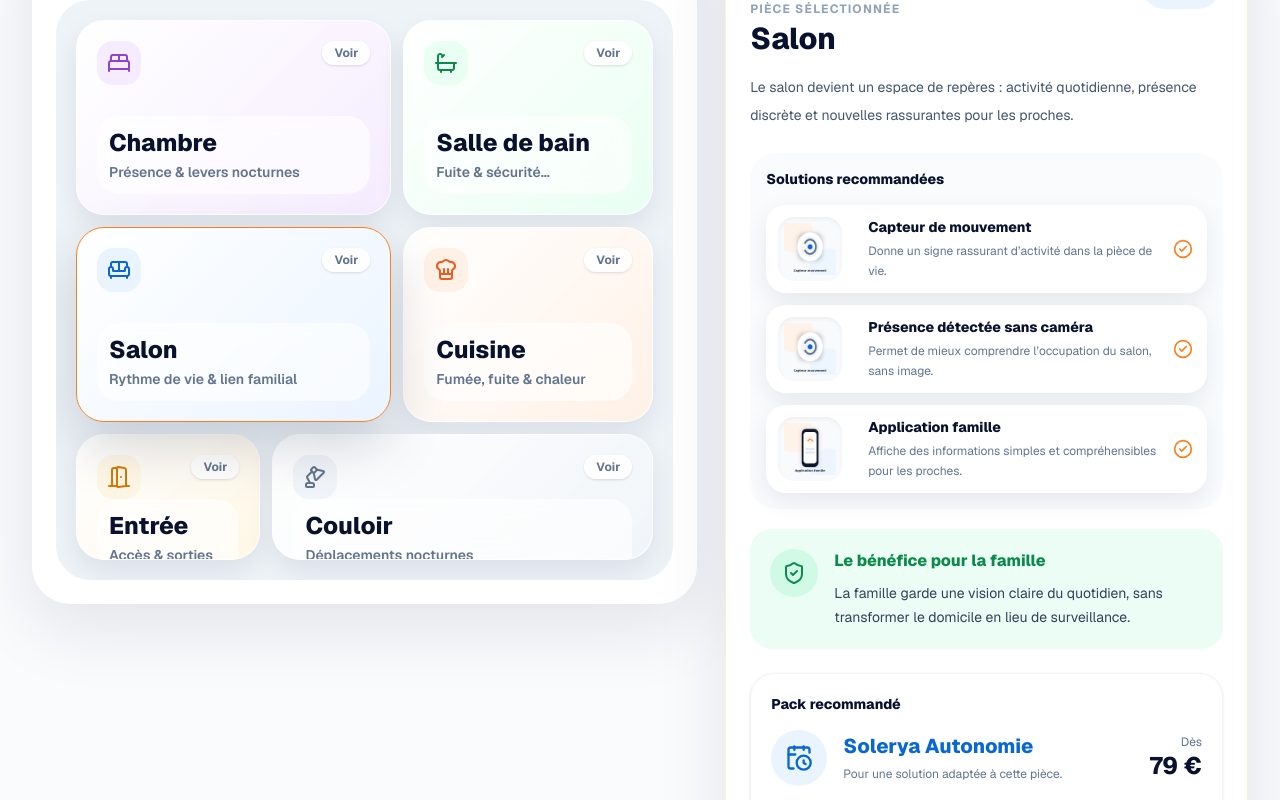
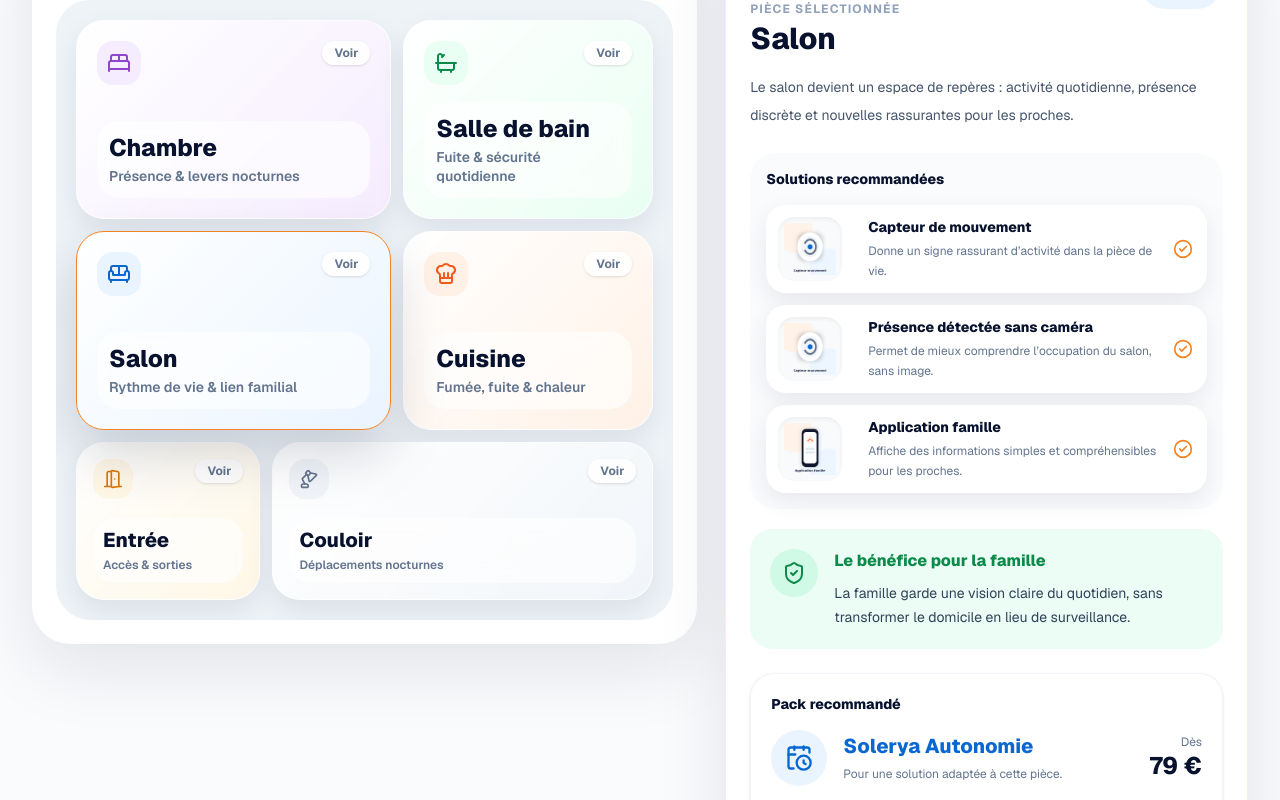
Before and after one commit to julien7paris/solerya, a Next.js app: page /familles in a window 1280 px wide. Shown: the part 544-1344 px from the top of the page. Built offline with nearby package versions, Linux system fonts and the light colour scheme.

Commit message:
Refonte premium du footer avec logo transparent

```diff
--- a/app/familles/page.tsx
+++ b/app/familles/page.tsx
@@ -237,7 +237,8 @@ export default function FamillesPage() {
           </h1>
 
           <p className="mx-auto mt-4 max-w-3xl text-base leading-7 text-slate-600 md:text-lg">
-            Découvrez comment Solerya rend chaque pièce plus rassurante, plus sûre et plus simple à vivre, sans caméra ni intrusion.
+            Découvrez comment Solerya rend chaque pièce plus rassurante, plus
+            sûre et plus simple à vivre, sans caméra ni intrusion.
           </p>
 
           <div className="mx-auto mt-6 grid max-w-3xl gap-3 rounded-[28px] bg-white p-3 shadow-[0_14px_45px_rgba(8,18,46,0.07)] sm:grid-cols-3">
@@ -277,17 +278,21 @@ export default function FamillesPage() {
             </div>
 
             <div className="relative mx-auto max-w-[760px] overflow-hidden rounded-[34px] bg-[#EEF3F8] p-4 md:p-5">
-              <div className="relative grid h-[500px] grid-cols-9 grid-rows-8 gap-3 md:h-[540px]">
+              <div className="relative grid h-[540px] grid-cols-9 grid-rows-[repeat(6,minmax(0,1fr))_1.25fr_1.25fr] gap-3 md:h-[580px]">
                 {rooms.map((room) => {
                   const Icon = room.icon;
                   const isActive = activeRoom.id === room.id;
+                  const isSmallRoom =
+                    room.id === "entree" || room.id === "couloir";
 
                   return (
                     <button
                       key={room.id}
                       type="button"
                       onClick={() => setActiveRoom(room)}
-                      className={`${room.area} group relative overflow-hidden rounded-[28px] border p-5 text-left transition duration-300 hover:-translate-y-1 ${
+                      className={`${room.area} group relative overflow-hidden rounded-[28px] border text-left transition duration-300 hover:-translate-y-1 ${
+                        isSmallRoom ? "p-4" : "p-5"
+                      } ${
                         isActive
                           ? "z-20 border-[#F58220] bg-white shadow-[0_24px_55px_rgba(8,18,46,0.17)]"
                           : "z-10 border-white/80 bg-white/90 shadow-[0_12px_28px_rgba(8,18,46,0.08)] hover:bg-white"
@@ -301,13 +306,17 @@ export default function FamillesPage() {
                       <div className="relative flex h-full flex-col justify-between">
                         <div className="flex items-start justify-between gap-3">
                           <div
-                            className="flex h-11 w-11 items-center justify-center rounded-2xl"
+                            className={`flex items-center justify-center rounded-2xl ${
+                              isSmallRoom ? "h-10 w-10" : "h-11 w-11"
+                            }`}
                             style={{
                               backgroundColor: room.soft,
                               color: room.color,
                             }}
                           >
-                            <Icon className="h-6 w-6" />
+                            <Icon
+                              className={isSmallRoom ? "h-5 w-5" : "h-6 w-6"}
+                            />
                           </div>
 
                           <span className="rounded-full bg-white/90 px-3 py-1 text-xs font-bold text-slate-500 shadow-sm">
@@ -315,11 +324,25 @@ export default function FamillesPage() {
                           </span>
                         </div>
 
-                        <div className="rounded-[22px] bg-white/60 p-3 backdrop-blur">
-                          <p className="truncate text-xl font-extrabold leading-tight md:text-2xl">
+                        <div
+                          className={`rounded-[22px] bg-white/60 backdrop-blur ${
+                            isSmallRoom ? "p-2.5" : "p-3"
+                          }`}
+                        >
+                          <p
+                            className={`truncate font-extrabold leading-tight ${
+                              isSmallRoom
+                                ? "text-lg md:text-xl"
+                                : "text-xl md:text-2xl"
+                            }`}
+                          >
                             {room.name}
                           </p>
-                          <p className="mt-1 line-clamp-1 text-xs font-semibold text-slate-500 md:text-sm">
+                          <p
+                            className={`mt-1 font-semibold leading-snug text-slate-500 ${
+                              isSmallRoom ? "text-xs" : "text-xs md:text-sm"
+                            }`}
+                          >
                             {room.subtitle}
                           </p>
                         </div>
@@ -390,7 +413,9 @@ export default function FamillesPage() {
                     </div>
 
                     <div>
-                      <p className="text-sm font-extrabold">{product.title}</p>
+                      <p className="text-sm font-extrabold">
+                        {product.title}
+                      </p>
                       <p className="mt-1 text-xs leading-5 text-slate-500">
                         {product.text}
                       </p>
```
